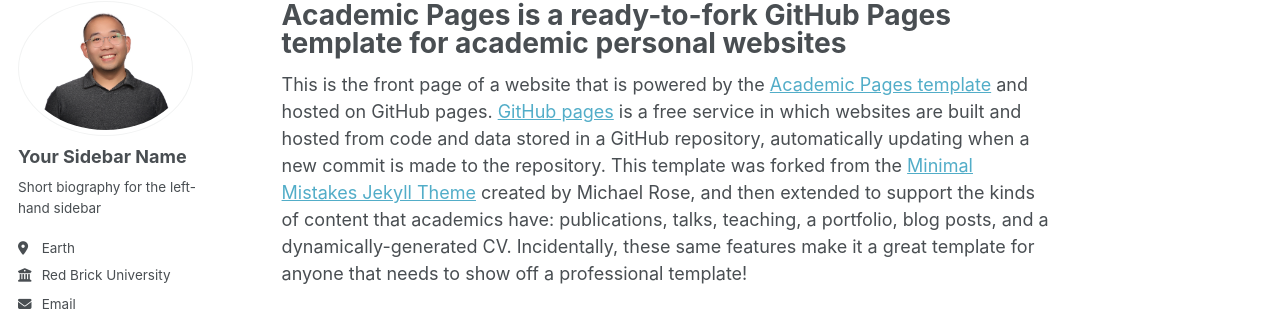
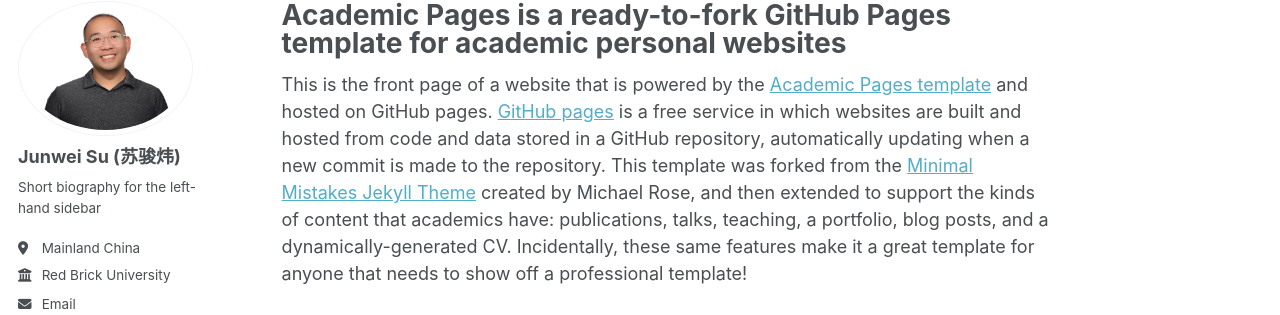
Before and after one commit to jwsu825/jwsu825.github.io, a Jekyll site: the page built from _pages/about.md, in a window 1280 px wide. Shown: the part 98-413 px from the top of the page. Built offline with Jekyll 4.4.1, drawn with Linux system fonts in a browser that asks for light colours; some web fonts are replaced; a script that is not in the unit is left out.

Commit message:
pushing changes

```diff
--- a/_config.yml
+++ b/_config.yml
@@ -22,19 +22,19 @@ repository               : "academicpages/academicpages.github.io"
 #               Additional customization can be done by editing /_includes/author-profile.html
 author:
   # Biographic information
-  avatar           : "selffie_prof.png"
-  name             : "Your Sidebar Name"
+  avatar           : "selffie_prof.jpg"
+  name             : "Junwei Su (苏骏炜)"
   pronouns         : # example: "she/her"
   bio              : "Short biography for the left-hand sidebar"
-  location         : "Earth"
+  location         : "Mainland China"
   employer         : "Red Brick University"
   uri              : # URL
-  email            : "none@example.org"
+  email            : "junweisu93@gmail.com"
 
   # Academic websites
   academia         : # URL
   arxiv            : # URL - Update with the correct link to your profile
-  googlescholar    : "https://scholar.google.com/citations?user=PS_CX0AAAAAJ"
+  googlescholar    : "https://scholar.google.ca/citations?user=jtWS-OMAAAAJ&hl=en"
   inspire-hep      : # URL
   impactstory      : # URL
   orcid            : "http://orcid.org/yourorcidurl"
```
Also changed, not shown: images/selffie_prof.jpg (renamed from images/selffie_prof.png), 1 other file.
